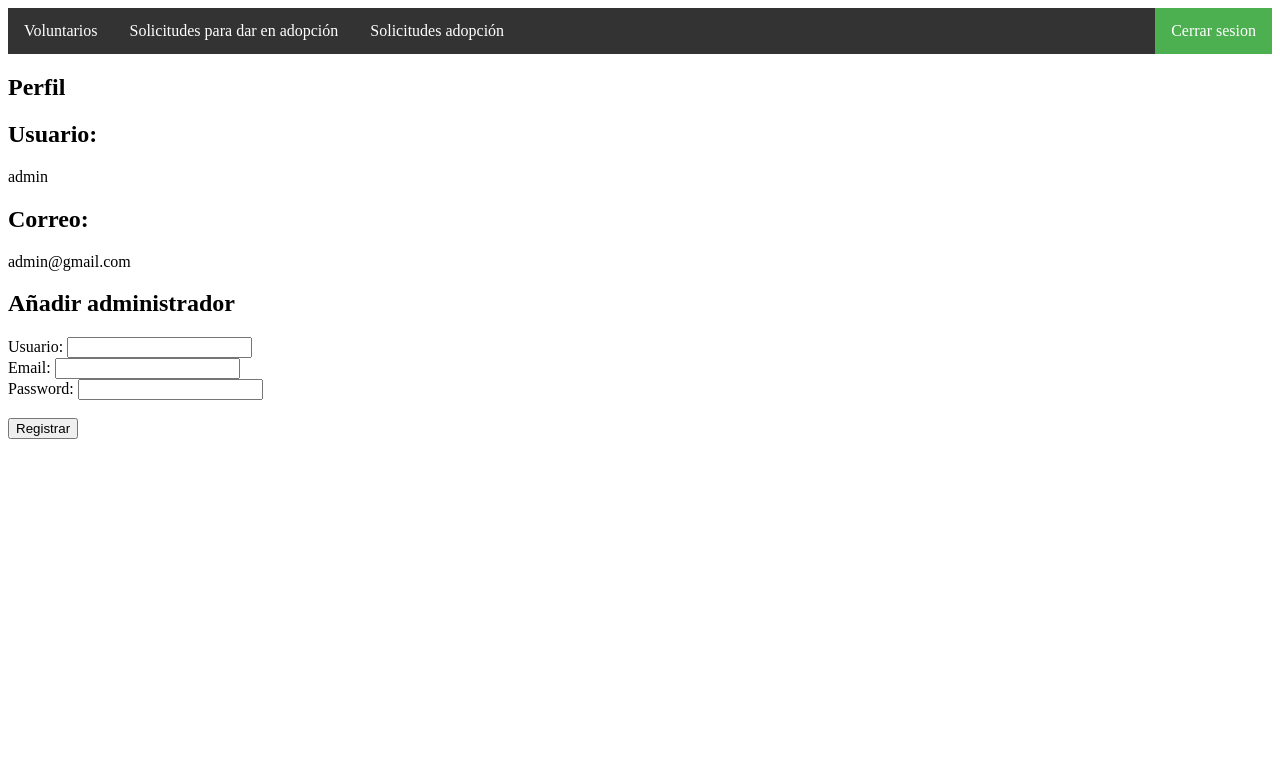
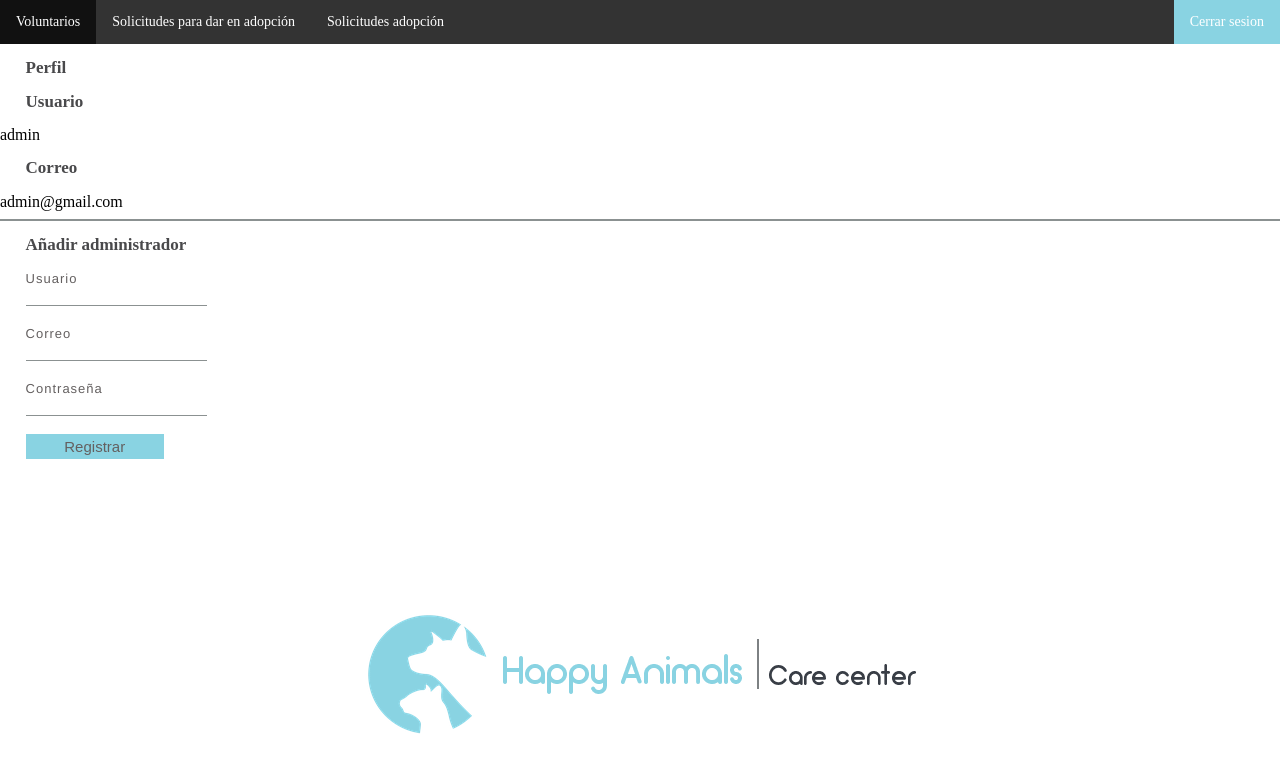
Before and after one commit to nestorcalvo/Happy-Animals, a PHP site: page /php/administrador.php in a window 1280 px wide. Shown: the top 773 px of the page. Run offline with PHP 8.4, Linux system fonts and the light colour scheme; data comes from the database, SQL or seed files in the repository.

Commit message:
Actualización de estilo

```diff
--- a/css/style_admin.css
+++ b/css/style_admin.css
@@ -1,9 +1,22 @@
+*{
+    /*border: 1px solid;*/
+}
+
+body{
+    margin: 0;
+}
+
+nav{
+    background-color: #333;
+    margin: 0;
+}
+
 ul {
     list-style-type: none;
     margin: 0;
     padding: 0;
     overflow: hidden;
-    background-color: #333;
+
 }
 
 li {
@@ -16,6 +29,8 @@ li a {
     text-align: center;
     padding: 14px 16px;
     text-decoration: none;
+    font-family: Bahnschrift;
+    font-size: 14px;
 }
 
 li a:hover:not(.active) {
@@ -23,5 +38,55 @@ li a:hover:not(.active) {
 }
 
 .active {
-    background-color: #4CAF50;
+    background-color: #89d3e2;
 }
+
+.active:hover{
+    background-color: #7bbaba;
+}
+
+hr{
+    border: 1px solid #8b9191;
+}
+
+h2{
+    font-family: Arial Rounded MT Bold;
+    font-size: 17px;
+    color: #49494B;
+    margin-left: 2%;
+}
+
+input{
+    border: none;
+    border-bottom: 1px solid #8b9191;
+    margin-left: 2%;
+}
+
+label{
+    color: #646060;
+    font-size: 13px;
+    font-weight: 200;
+    font-family: Helvetica;
+    letter-spacing: 1px;
+    margin-left: 2%;
+}
+
+input[type=submit]{
+    border: none;
+    background-color: #89d3e2;
+    color: #646060;
+    font-size: 15px;
+    padding: 4px;
+    width: 10.8%;
+    margin-left: 2%;
+}
+
+input[type=submit]:hover{
+    background-color: #7bbaba;
+}
+
+
+img{
+    display: block;
+    margin: auto;
+}
--- a/php/administrador.php
+++ b/php/administrador.php
@@ -6,6 +6,8 @@
     <link rel="stylesheet" href="../css/style_admin.css">
 </head>
 <body>
+
+    <nav>
         <ul>
             <li><a href="../php/voluntarios_add.php">Voluntarios</a></li>
             <li><a href="../php/solicitudes_add.php">Solicitudes para dar en adopción</a></li>
@@ -13,6 +15,7 @@
             <li style="float:right"><a class="active" href="../index.html" id="close_sesion">Cerrar sesion</a></li>
 
         </ul>
+    </nav>
     <h2>Perfil</h2>
         <?php
         #Contectarse al servidor
@@ -32,10 +35,10 @@
         }
         else{
             while($rows = mysqli_fetch_assoc($ejecutar)){
-                echo "<h2>Usuario:</h2>";
+                echo "<h2>Usuario</h2>";
                 echo $rows['usuarioadmin'];
                 echo "<br>";
-                echo "<h2>Correo:</h2>";
+                echo "<h2>Correo</h2>";
                 echo $rows['correo'];
 
             }
@@ -43,22 +46,26 @@
 
         }
     ?>
+
+    <hr>
+    <div class="aa">
         <h2>Añadir administrador</h2>
         <form action="add_admin.php" method="post" id="add_admin" target="frame_admin">
-        <label for="add_admin">Usuario: </label>
-        <input type="text" id="user_admin" name="user_admin" required>
+            <label for="add_admin">Usuario </label><br>
+            <input type="text" id="user_admin" name="user_admin" required><br>
             <br>
-        <label for="add_admin">Email: </label>
-        <input type="email" id="email_admin" name="email_admin" required>
+            <label for="add_admin">Correo </label><br>
+            <input type="email" id="email_admin" name="email_admin" required><br>
             <br>
-        <label for="add_admin">Password: </label>
-        <input type="password" id="pass_admin" name="pass_admin" required>
-        <br>
+            <label for="add_admin">Contraseña </label><br>
+            <input type="password" id="pass_admin" name="pass_admin" required><br>
             <br>
             <input type="submit" value="Registrar">
         </form>
+    </div>
         <iframe name="frame_admin" frameborder="0">
         </iframe>
 
+    <img src="../img/completelogo.png" alt="Happy Animals">
 </body>
 </html>
```
Lines whose indentation alone changed are shown as unchanged.
